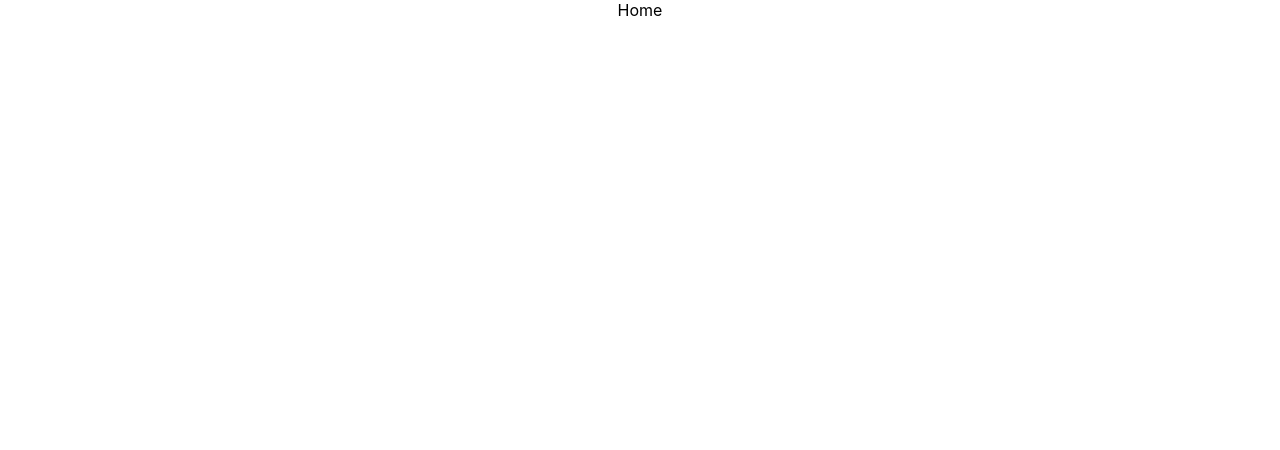
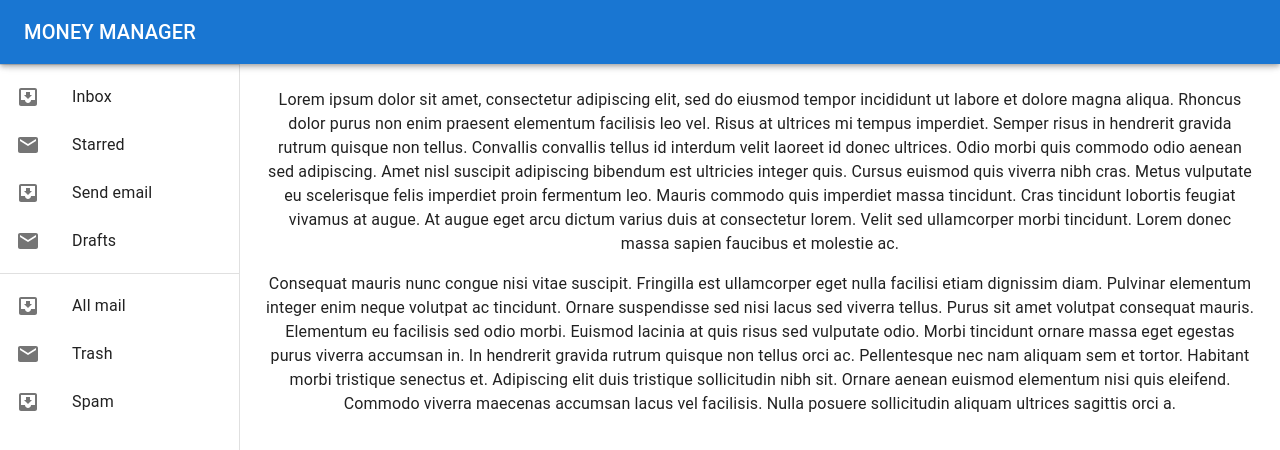
Before and after one commit to RUPAAK/MONEY_MANAGER_TS, a React (Create React App) app: page / in a window 1280 px wide. Shown: the top 450 px of the page. Built offline with nearby package versions, Linux system fonts and the light colour scheme.

Commit message:
baisic home structure

```diff
--- a/package.json
+++ b/package.json
@@ -4,6 +4,7 @@
   "private": true,
   "dependencies": {
     "@material-ui/core": "5.0.0-beta.2",
+    "@mui/icons-material": "^5.0.5",
     "@mui/material": "^5.0.6",
     "@mui/styles": "^5.0.2",
     "@testing-library/jest-dom": "^5.15.0",
--- a/src/screen/Home.tsx
+++ b/src/screen/Home.tsx
@@ -1,7 +1,168 @@
-import React from "react";
+import * as React from "react";
+import AppBar from "@mui/material/AppBar";
+import Box from "@mui/material/Box";
+import CssBaseline from "@mui/material/CssBaseline";
+import Divider from "@mui/material/Divider";
+import Drawer from "@mui/material/Drawer";
+import IconButton from "@mui/material/IconButton";
+import InboxIcon from "@mui/icons-material/MoveToInbox";
+import List from "@mui/material/List";
+import ListItem from "@mui/material/ListItem";
+import ListItemIcon from "@mui/material/ListItemIcon";
+import ListItemText from "@mui/material/ListItemText";
+import MailIcon from "@mui/icons-material/Mail";
+import MenuIcon from "@mui/icons-material/Menu";
+import Toolbar from "@mui/material/Toolbar";
+import Typography from "@mui/material/Typography";
 
-const Home: React.FC = (): JSX.Element => {
-  return <div>Home</div>;
-};
+const drawerWidth = 240;
 
-export default Home;
+interface Props {
+  /**
+   * Injected by the documentation to work in an iframe.
+   * You won't need it on your project.
+   */
+  //   window?: () => Window;
+}
+
+export default function ResponsiveDrawer(props: Props) {
+  //   const { window } = props;
+  const [mobileOpen, setMobileOpen] = React.useState(false);
+
+  const handleDrawerToggle = () => {
+    setMobileOpen(!mobileOpen);
+  };
+
+  const drawer = (
+    <div>
+      <Toolbar />
+      <Divider />
+      <List>
+        {["Inbox", "Starred", "Send email", "Drafts"].map((text, index) => (
+          <ListItem button key={text}>
+            <ListItemIcon>
+              {index % 2 === 0 ? <InboxIcon /> : <MailIcon />}
+            </ListItemIcon>
+            <ListItemText primary={text} />
+          </ListItem>
+        ))}
+      </List>
+      <Divider />
+      <List>
+        {["All mail", "Trash", "Spam"].map((text, index) => (
+          <ListItem button key={text}>
+            <ListItemIcon>
+              {index % 2 === 0 ? <InboxIcon /> : <MailIcon />}
+            </ListItemIcon>
+            <ListItemText primary={text} />
+          </ListItem>
+        ))}
+      </List>
+    </div>
+  );
+
+  //   const container =
+  //     window !== undefined ? () => window().document.body : undefined;
+
+  return (
+    <Box sx={{ display: "flex" }}>
+      <CssBaseline />
+      <AppBar
+        position="fixed"
+        sx={{ zIndex: (theme) => theme.zIndex.drawer + 1 }}
+      >
+        <Toolbar>
+          <IconButton
+            color="inherit"
+            aria-label="open drawer"
+            edge="start"
+            onClick={handleDrawerToggle}
+            sx={{ mr: 2, display: { sm: "none" } }}
+          >
+            <MenuIcon />
+          </IconButton>
+          <Typography variant="h6" noWrap component="div">
+            MONEY MANAGER
+          </Typography>
+        </Toolbar>
+      </AppBar>
+      <Box
+        component="nav"
+        sx={{ width: { sm: drawerWidth }, flexShrink: { sm: 0 } }}
+        aria-label="mailbox folders"
+      >
+        {/* The implementation can be swapped with js to avoid SEO duplication of links. */}
+        <Drawer
+          //   container={container}
+          variant="temporary"
+          open={mobileOpen}
+          onClose={handleDrawerToggle}
+          ModalProps={{
+            keepMounted: true, // Better open performance on mobile.
+          }}
+          sx={{
+            display: { xs: "block", sm: "none" },
+            "& .MuiDrawer-paper": {
+              boxSizing: "border-box",
+              width: drawerWidth,
+            },
+          }}
+        >
+          {drawer}
+        </Drawer>
+        <Drawer
+          variant="permanent"
+          sx={{
+            display: { xs: "none", sm: "block" },
+            "& .MuiDrawer-paper": {
+              boxSizing: "border-box",
+              width: drawerWidth,
+            },
+          }}
+          open
+        >
+          {drawer}
+        </Drawer>
+      </Box>
+      <Box
+        component="main"
+        sx={{
+          flexGrow: 1,
+          p: 3,
+          width: { sm: `calc(100% - ${drawerWidth}px)` },
+        }}
+      >
+        <Toolbar />
+        <Typography paragraph>
+          Lorem ipsum dolor sit amet, consectetur adipiscing elit, sed do
+          eiusmod tempor incididunt ut labore et dolore magna aliqua. Rhoncus
+          dolor purus non enim praesent elementum facilisis leo vel. Risus at
+          ultrices mi tempus imperdiet. Semper risus in hendrerit gravida rutrum
+          quisque non tellus. Convallis convallis tellus id interdum velit
+          laoreet id donec ultrices. Odio morbi quis commodo odio aenean sed
+          adipiscing. Amet nisl suscipit adipiscing bibendum est ultricies
+          integer quis. Cursus euismod quis viverra nibh cras. Metus vulputate
+          eu scelerisque felis imperdiet proin fermentum leo. Mauris commodo
+          quis imperdiet massa tincidunt. Cras tincidunt lobortis feugiat
+          vivamus at augue. At augue eget arcu dictum varius duis at consectetur
+          lorem. Velit sed ullamcorper morbi tincidunt. Lorem donec massa sapien
+          faucibus et molestie ac.
+        </Typography>
+        <Typography paragraph>
+          Consequat mauris nunc congue nisi vitae suscipit. Fringilla est
+          ullamcorper eget nulla facilisi etiam dignissim diam. Pulvinar
+          elementum integer enim neque volutpat ac tincidunt. Ornare suspendisse
+          sed nisi lacus sed viverra tellus. Purus sit amet volutpat consequat
+          mauris. Elementum eu facilisis sed odio morbi. Euismod lacinia at quis
+          risus sed vulputate odio. Morbi tincidunt ornare massa eget egestas
+          purus viverra accumsan in. In hendrerit gravida rutrum quisque non
+          tellus orci ac. Pellentesque nec nam aliquam sem et tortor. Habitant
+          morbi tristique senectus et. Adipiscing elit duis tristique
+          sollicitudin nibh sit. Ornare aenean euismod elementum nisi quis
+          eleifend. Commodo viverra maecenas accumsan lacus vel facilisis. Nulla
+          posuere sollicitudin aliquam ultrices sagittis orci a.
+        </Typography>
+      </Box>
+    </Box>
+  );
+}
```
Also changed, not shown: src/components/ScreenContainer/index.tsx (+10 -14 lines), 1 other file (tests, documents, lock files or other folders).
